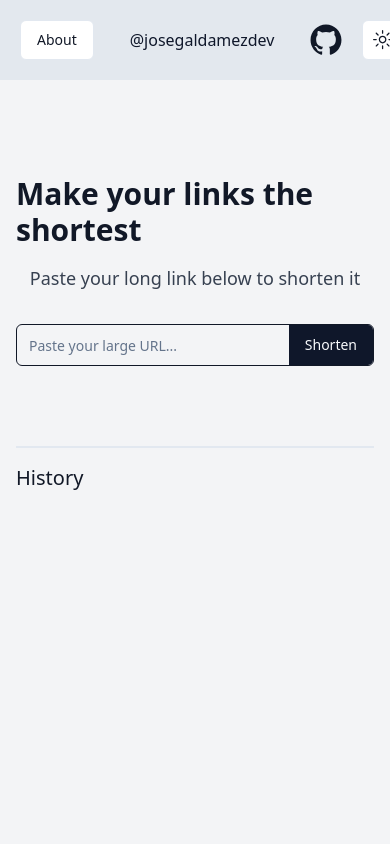
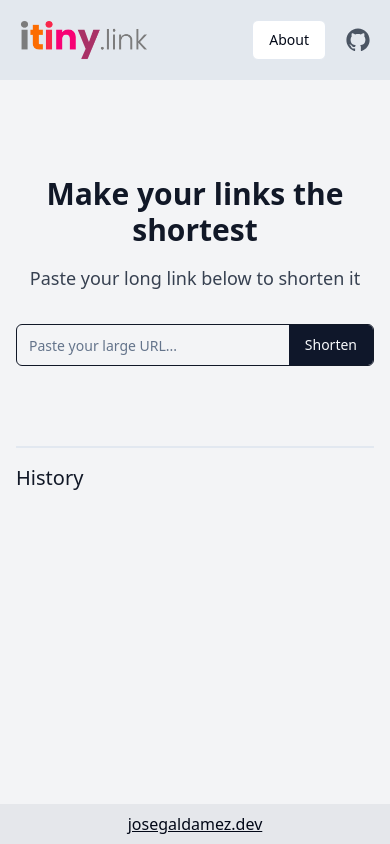
Before and after one commit to JoseGaldamez/itiny, a Next.js app: page / in a window 390 px wide. Built offline with nearby package versions, Linux system fonts and the light colour scheme.

Commit message:
fix movil version

```diff
--- a/components/footer/index.tsx
+++ b/components/footer/index.tsx
@@ -1,7 +1,12 @@
 import React from 'react'
+import { PersonalInformation } from '../menu/personal-link'
 
 export const Footer = () => {
     return (
-        <div>Footer</div>
+        <div className='fixed bottom-0 bg-gray-200 dark:bg-black dark:bg-opacity-20 w-full text-center p-2'>
+            <a href="https://josegaldamez.dev" target='_blank' title='Go to webpage of the author' className='underline'>
+                josegaldamez.dev
+            </a>
+        </div>
     )
 }
--- a/components/home/shorter-home.tsx
+++ b/components/home/shorter-home.tsx
@@ -3,12 +3,14 @@ import { Button } from "../ui/button"
 import { UrlForm } from "../urlform"
 import { History } from "../history"
 import { TitleForm } from "../urlform/titleform"
+import { Footer } from "../footer"
 
 export function ShorterHome() {
   return (
     <main className="flex flex-col items-center pt-24 py-2 px-4 ">
       <TitleForm />
       <UrlForm />
+      <Footer />
     </main>
   )
 }
--- /dev/null
+++ b/components/menu/about-menu.tsx
@@ -0,0 +1,32 @@
+import {
+    Dialog,
+    DialogContent,
+    DialogHeader,
+    DialogTitle,
+    DialogTrigger,
+} from "@/components/ui/dialog";
+
+import React from 'react';
+import { Button } from "../ui/button";
+
+export const AboutMenu = () => {
+    return (
+        <span className="mr-5">
+            <Dialog>
+                <DialogTrigger asChild>
+                    <Button variant="outline">About</Button>
+                </DialogTrigger>
+                <DialogContent className="sm:max-w-[425px]">
+                    <DialogHeader>
+                        <DialogTitle>About</DialogTitle>
+                    </DialogHeader>
+                    <div className="py-4">
+                        <p>
+                            I was bored a weekend, some people go partying, I build web applications.
+                        </p>
+                    </div>
+                </DialogContent>
+            </Dialog>
+        </span>
+    )
+}
--- a/components/menu/index.tsx
+++ b/components/menu/index.tsx
@@ -4,19 +4,10 @@ import { ThemeMode } from "../thememode"
 import { GitHubLogoIcon } from "@radix-ui/react-icons"
 import { PersonalInformation } from "./personal-link"
 
-import {
-    Dialog,
-    DialogContent,
-    DialogDescription,
-    DialogFooter,
-    DialogHeader,
-    DialogTitle,
-    DialogTrigger,
-} from "@/components/ui/dialog"
-
 import iTinyLinkDark from '@/public/itiny-ligth.png';
 import iTinyLinkLigth from '@/public/itiny-dark.png';
-import { Button } from "../ui/button";
+import { MenuMovil } from "./menu-movil";
+import { AboutMenu } from "./about-menu";
 
 export function Menu() {
     return (
@@ -25,26 +16,14 @@ export function Menu() {
                 <Image className="w-32 visible dark:hidden" src={iTinyLinkLigth} alt="Logo ItinyLink" />
                 <Image className="w-32 hidden dark:inline" src={iTinyLinkDark} alt="Logo ItinyLink" />
             </div>
-            <menu className="text-gray-900 dark:text-white flex items-center">
-                <span className="mr-5">
-                    <Dialog>
-                        <DialogTrigger asChild>
-                            <Button variant="outline">About</Button>
-                        </DialogTrigger>
-                        <DialogContent className="sm:max-w-[425px]">
-                            <DialogHeader>
-                                <DialogTitle>About</DialogTitle>
-                            </DialogHeader>
-                            <div className="py-4">
-                                <p>
-                                    I was bored a weekend, some people go partying, I build web applications.
-                                </p>
-                            </div>
-                        </DialogContent>
-                    </Dialog>
-                </span>
+
+            <MenuMovil />
+
+            <menu className="text-gray-900 dark:text-white sm:flex items-center hidden">
+
+                <AboutMenu />
                 <PersonalInformation />
-                <a href="https://github.com/JoseGaldamez/itiny" target="_blank">
+                <a href="https://github.com/JoseGaldamez/itiny" title='Go to the github project' target="_blank">
                     <GitHubLogoIcon className="size-8 mr-5" />
                 </a>
                 <ThemeMode />
--- /dev/null
+++ b/components/menu/menu-movil.tsx
@@ -0,0 +1,14 @@
+import { GitHubLogoIcon } from '@radix-ui/react-icons'
+import React from 'react'
+import { AboutMenu } from './about-menu'
+
+export const MenuMovil = () => {
+    return (
+        <menu className="sm:hidden flex items-center">
+            <AboutMenu />
+            <a href="https://github.com/JoseGaldamez/itiny" title='Go to the github project' target="_blank">
+                <GitHubLogoIcon className="size-6 text-gray-600 dark:text-gray-100" />
+            </a>
+        </menu>
+    )
+}
--- a/components/urlform/index.tsx
+++ b/components/urlform/index.tsx
@@ -50,9 +50,7 @@ export const UrlForm = () => {
         setLoading(true);
 
         toast({
-            title: "Enviando al backend",
-            slot: "Slot",
-            description: url,
+            title: "Acortando..."
         })
 
         const result = await fetch("/api/url", {
@@ -64,11 +62,12 @@ export const UrlForm = () => {
         setShortenUrl({ url: resultJson.url, shorten: resultJson.tinied })
         handleAddHistory(resultJson.tinied);
         setLoading(false);
+        seturl('');
     }
     return (
         <div className="w-full max-w-xl">
             <form onSubmit={handleSubmit} className="flex items-center border-gray-900 dark:border-gray-400 border rounded-md overflow-hidden">
-                <Input required onChange={(e) => {
+                <Input value={url as string} required onChange={(e) => {
                     seturl(e.target.value);
                 }} className="bg-transparent border-none text-gray-900 dark:text-white" type="url" placeholder="Paste your large URL..." />
                 <Button className="rounded-none" >Shorten</Button>
--- a/components/urlform/titleform.tsx
+++ b/components/urlform/titleform.tsx
@@ -3,7 +3,7 @@ import React from 'react'
 export const TitleForm = () => {
     return (
         <>
-            <h1 className="text-3xl font-bold text-gray-900 dark:text-gray-100 mb-4">Make your links the shortest</h1>
+            <h1 className="text-3xl font-bold text-center text-gray-900 dark:text-gray-100 mb-4">Make your links the shortest</h1>
             <p className="text-lg text-gray-700 dark:text-gray-300 mb-8 text-center">
                 Paste your long link below to shorten it
             </p></>
--- a/pages/[shorten].tsx
+++ b/pages/[shorten].tsx
@@ -1,7 +1,3 @@
-'client use';
-
-import { useRouter } from 'next/router';
-
 const ShortenLink = () => {
     const getUrlLarge = async (shortenUrl: string) => {
         const result = await fetch("/api/url?urlTinied=" + shortenUrl);
```
